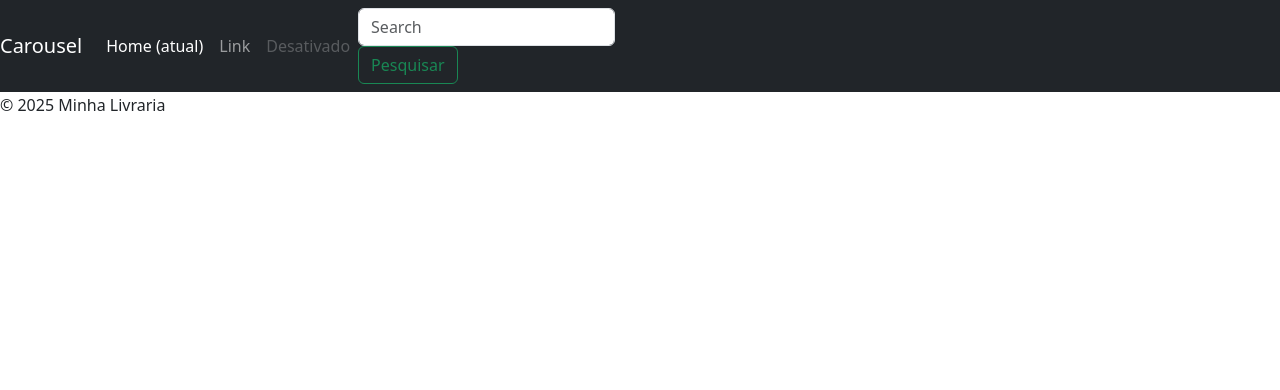
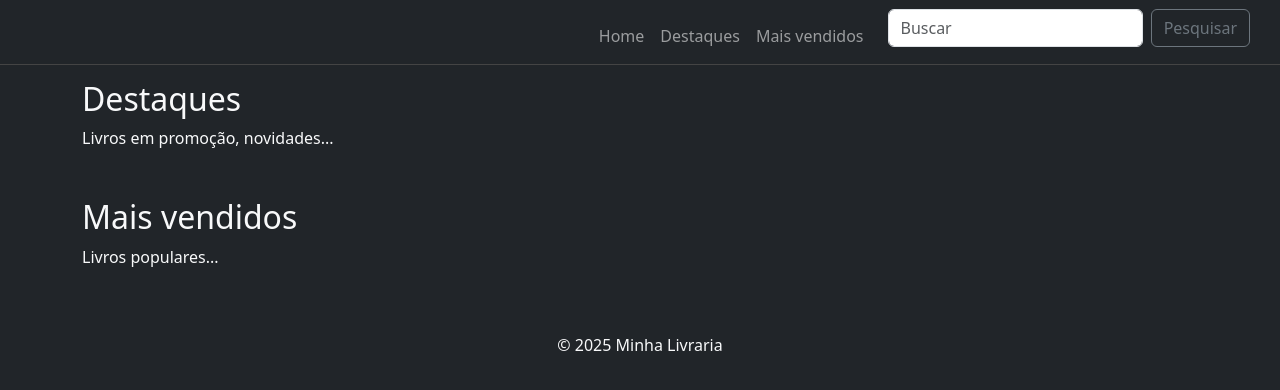
Before and after one commit to VieiraPedroN/Bookstore, a website: page index.html in a window 1280 px wide. Drawn offline with nearby package versions, Linux system fonts and the light colour scheme.

Commit message:
Ajustando navbar e dixando o designer responsivo

```diff
--- a/assets/css/header.css
+++ b/assets/css/header.css
@@ -1,21 +1,21 @@
-header nav a {
-  color: white;
-  text-decoration: none;
-}
-
 .navbar-dark .navbar-nav .active > .nav-link {
   color: white;
 }
 
-.navbar {
-  position: relative;
-  display: -ms-flexbox;
+header > .navbar {
   display: flex;
-  -ms-flex-wrap: wrap;
-  flex-wrap: wrap;
-  -ms-flex-align: center;
   align-items: center;
-  -ms-flex-pack: justify;
-  justify-content: space-between;
   padding: 0.5rem 1rem;
+  border-bottom: 1px solid #444;
 }
+
+header > .navbar .form-inline {
+  display: flex;
+  flex-direction: row;
+  align-items: center;
+  justify-content: space-around;
+}
+
+header > .navbar .form-control {
+  width: 70%;
+}
--- a/assets/css/style.css
+++ b/assets/css/style.css
@@ -0,0 +1,5 @@
+body {
+  display: flex;
+  flex-direction: column;
+  min-height: 100vh;
+}
--- a/index.html
+++ b/index.html
@@ -12,14 +12,15 @@
       href="./node_modules/bootstrap/dist/css/bootstrap.min.css"
     />
 
-    <title>Document</title>
+    <title>Minha Livraria</title>
   </head>
-  <body>
+  <body class="bg-dark text-light">
+    <!-- HEADER -->
     <header>
       <nav class="navbar navbar-expand-md navbar-dark fixed-top bg-dark">
-        <a class="navbar-brand" href="#">Carousel</a>
+        <div class="container-fluid">
           <button
-          class="navbar-toggler"
+            class="navbar-toggler mp-2"
             type="button"
             data-bs-toggle="collapse"
             data-bs-target="#navbarCollapse"
@@ -30,52 +31,52 @@
             <span class="navbar-toggler-icon"></span>
           </button>
           <div class="collapse navbar-collapse" id="navbarCollapse">
-          <ul class="navbar-nav mr-auto">
-            <li class="nav-item active">
-              <a class="nav-link" href="#"
-                >Home <span class="sr-only">(atual)</span></a
-              >
+            <ul class="navbar-nav ms-auto mt-2 mb-md-0">
+              <li class="nav-item">
+                <a class="nav-link" href="#">Home</a>
               </li>
               <li class="nav-item">
-              <a class="nav-link" href="#">Link</a>
+                <a class="nav-link" href="#">Destaques</a>
               </li>
               <li class="nav-item">
-              <a class="nav-link disabled" href="#">Desativado</a>
+                <a class="nav-link" href="#">Mais vendidos</a>
               </li>
             </ul>
-          <form class="form-inline mt-2 mt-md-0">
+            <form class="d-flex ms-md-3 mb-2" role="search">
               <input
-              class="form-control mr-sm-2"
-              type="text"
-              placeholder="Search"
-              aria-label="Search"
+                class="form-control me-2"
+                type="search"
+                placeholder="Buscar"
+                aria-label="Buscar"
               />
-            <button class="btn btn-outline-success my-2 my-sm-0" type="submit">
+              <button class="btn btn-outline-secondary" type="submit">
                 Pesquisar
               </button>
             </form>
           </div>
+        </div>
       </nav>
     </header>
 
-    <main>
-      <section>
+    <!-- MAIN -->
+    <main class="container" style="padding-top: 80px">
+      <section class="my-0">
         <h2>Destaques</h2>
-        <!-- Livros em promoção, novidades -->
+        <p>Livros em promoção, novidades...</p>
       </section>
 
-      <section>
+      <section class="my-5">
         <h2>Mais vendidos</h2>
-        <!-- Livros populares -->
+        <p>Livros populares...</p>
       </section>
     </main>
 
-    <footer>
-      <p>&copy; 2025 Minha Livraria</p>
+    <!-- FOOTER -->
+    <footer class="bg-dark text-center py-3">
+      <p class="mb-0">&copy; 2025 Minha Livraria</p>
     </footer>
 
     <script src="assets/js/script.js"></script>
-
     <script src="./node_modules/bootstrap/dist/js/bootstrap.bundle.min.js"></script>
   </body>
 </html>
```
Lines whose indentation alone changed are shown as unchanged.
